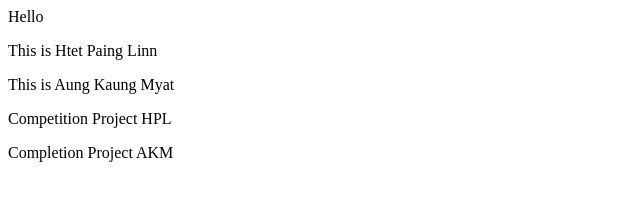
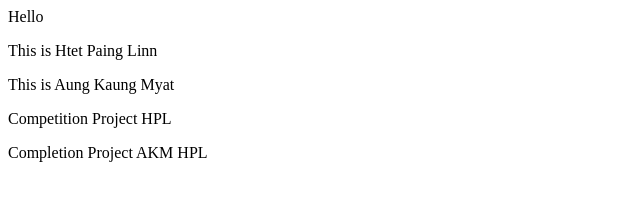
Before and after one commit to theonlymono/github-testing, a plain HTML site: page index.html in a window 1280 px wide. Shown: the full height of the page, 0-640 px from the left. Drawn offline with Linux system fonts and the light colour scheme.

Commit message:
HPL third changed

```diff
--- a/index.html
+++ b/index.html
@@ -11,6 +11,6 @@
   <p>This is Aung Kaung Myat</p>
   <p>Competition Project HPL</p>
 
-  <p>Completion Project AKM</p>
+  <p>Completion Project AKM HPL</p>
 </body>
 </html>
```
